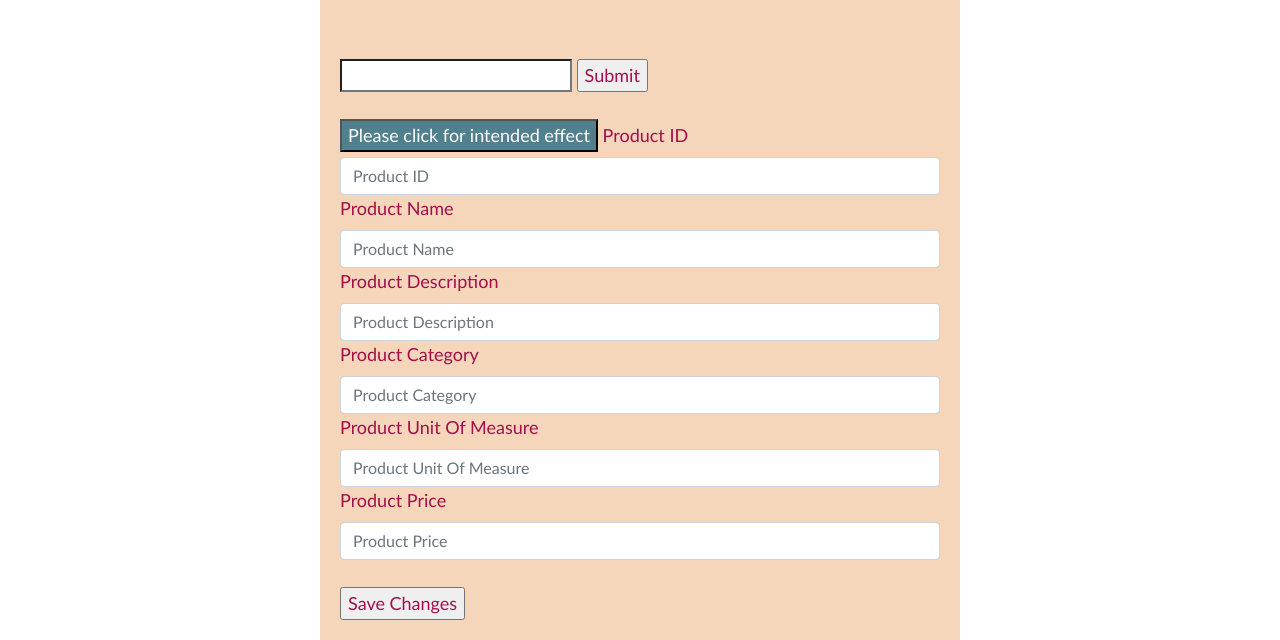
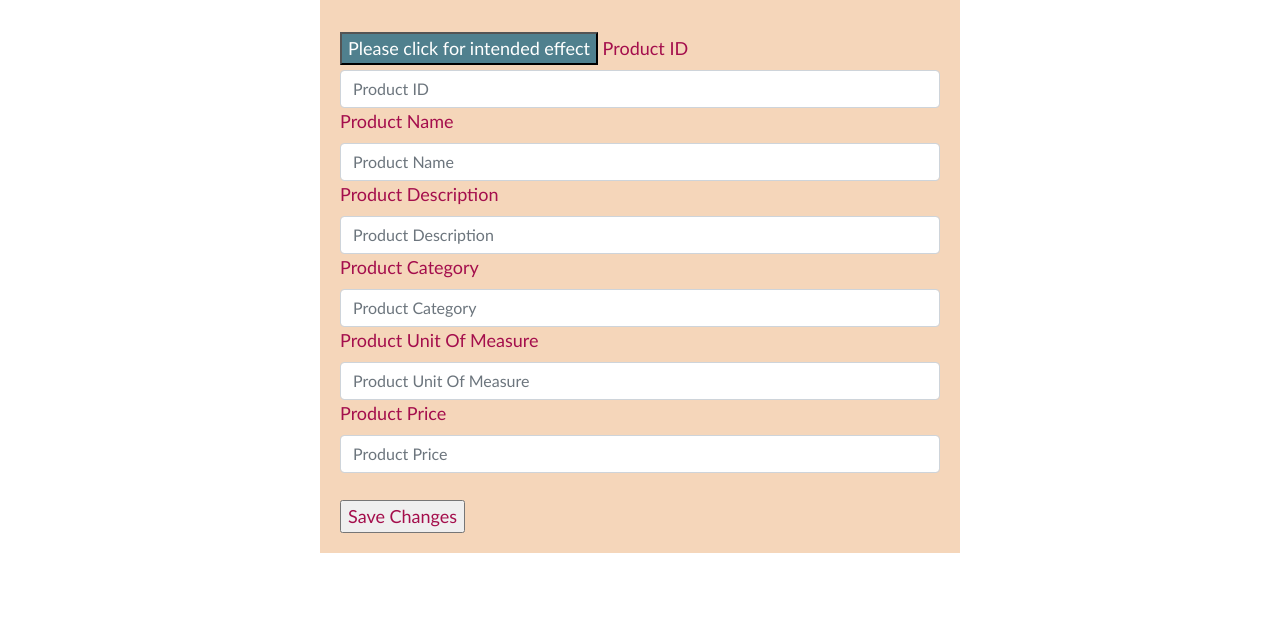
Before and after one commit to B0314C/IST-256-Website, a plain HTML site: page Product Management.html in a window 1280 px wide. Shown: the part 308-948 px from the top of the page. After the commit the page ends 861 px from the top, so only its background shows below. Drawn offline with nearby package versions, Linux system fonts and the light colour scheme.

Commit message:
all but form validaations and new stuff

```diff
--- a/Product Management.html
+++ b/Product Management.html
@@ -96,9 +96,7 @@ $("button").click(function(){
 <form>
 		<div class="col-lg-6 offset-lg-3 gallery">
 		<h2 align="center">Product Management</h2>
-			<br><br>
-			<input align="center" type="search"> <input align="center" style=" color: #A40E4C" type="submit" onClick="">
-			<br><br>
+			<br>
 			<button>
 			Please click for intended effect
 			</button>
```
